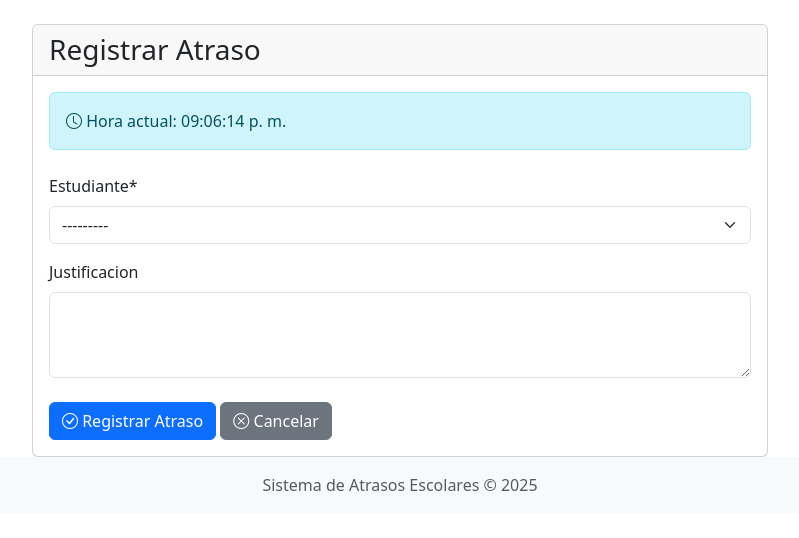
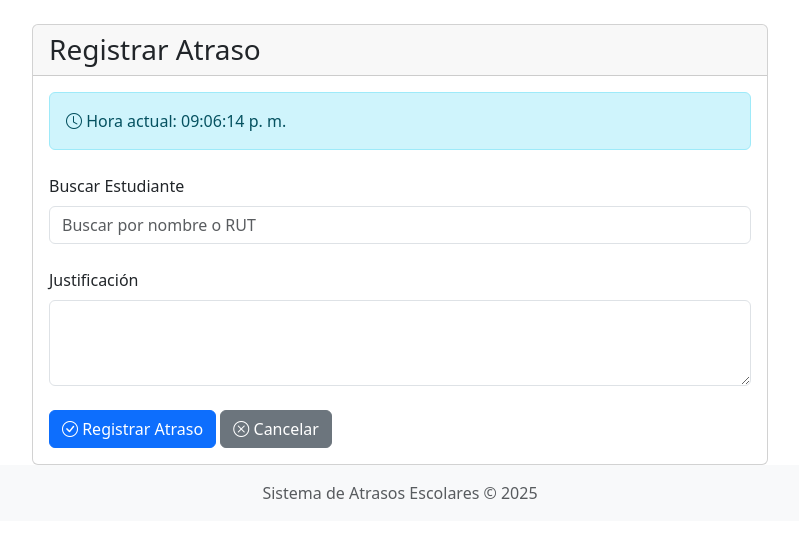
Before and after one commit to fabian-poblete/sistema-escolar, a Django app: page /atrasos/nuevo/ in a window 1280 px wide. Shown: the part 56-594 px from the top of the page, without its empty margins (240-1039 px from the left). Run offline with Django 5.2, Linux system fonts and the light colour scheme; the visitor is signed in with stand-in values (Sample User, id 1); data that the repository does not hold is empty; some libraries are stand-ins or nearby versions.

Commit message:
Funcional MVP without sms

```diff
--- a/registro/forms.py
+++ b/registro/forms.py
@@ -18,15 +18,26 @@ class EstudianteForm(forms.ModelForm):
 class AtrasoForm(forms.ModelForm):
     class Meta:
         model = Atraso
-        fields = ['estudiante', 'justificacion']
+        fields = ['justificacion']  # Solo mostramos el campo de justificación
         widgets = {
-            'estudiante': forms.Select(attrs={'class': 'form-control'}),
-            # 'curso': forms.Select(choices=CURSOS_CHILE, attrs={'class': 'form-control'}),
             'justificacion': forms.Textarea(attrs={'class': 'form-control', 'rows': 3}),
         }
+
+    # Campo oculto para almacenar el ID del estudiante seleccionado
+    estudiante_id = forms.CharField(widget=forms.HiddenInput(), required=True)
 
     def __init__(self, *args, **kwargs):
         super().__init__(*args, **kwargs)
         if self.instance and self.instance.pk:
-            self.fields['estudiante'].widget.attrs['readonly'] = True
-            # self.fields['curso'].widget.attrs['readonly'] = True
+            self.fields['estudiante_id'].initial = self.instance.estudiante.id
+
+    def clean_estudiante_id(self):
+        # Asegurarse de que el ID del estudiante es válido
+        estudiante_id = self.cleaned_data.get('estudiante_id')
+        if estudiante_id:
+            try:
+                estudiante = Estudiante.objects.get(id=estudiante_id)
+                return estudiante
+            except Estudiante.DoesNotExist:
+                raise forms.ValidationError("Estudiante no encontrado.")
+        raise forms.ValidationError("Debe seleccionar un estudiante.")
--- a/registro/urls.py
+++ b/registro/urls.py
@@ -18,4 +18,8 @@ urlpatterns = [
          name="carga_masiva_estudiantes"),
     path("descargar-plantilla/", views.descargar_plantilla,
          name="descargar_plantilla"),
+    path('buscar_estudiantes/', views.buscar_estudiantes,
+         name='buscar_estudiantes'),
+    path('descargar-log-errores/', views.descargar_log_errores,
+         name='descargar_log_errores'),
 ]
--- a/registro/views.py
+++ b/registro/views.py
@@ -1,3 +1,5 @@
+from django.http import JsonResponse
+from .models import Estudiante  # Asegúrate de importar el modelo correcto
 from .models import Atraso  # Asumiendo que tienes el modelo Atraso
 from django.shortcuts import render
 from django.http import HttpResponse
@@ -14,6 +16,8 @@ from .models import Estudiante, Atraso
 from .forms import EstudianteForm, AtrasoForm
 from datetime import datetime
 import logging
+import json
+from django.urls import reverse
 
 logger = logging.getLogger(__name__)
 
@@ -97,45 +101,54 @@ def registrar_atraso(request):
     if request.method == 'POST':
         form = AtrasoForm(request.POST)
         if form.is_valid():
-            atraso = form.save(commit=False)
-            # Tomar el curso del estudiante automáticamente
-            atraso.curso = atraso.estudiante.curso
-            atraso.save()
+            try:
+                atraso = Atraso()
+                atraso.estudiante = form.cleaned_data['estudiante_id']
+                atraso.curso = atraso.estudiante.curso
+                atraso.justificacion = form.cleaned_data['justificacion']
+                atraso.save()
 
-            # Intentar enviar notificación por email
-            try:
-                estudiante = atraso.estudiante
-                subject = f'Atraso registrado - {estudiante.nombre}'
-                message = f"""
-                Se ha registrado un atraso para el estudiante {estudiante.nombre}:
-                Fecha: {atraso.fecha}
-                Hora: {atraso.hora}
-                Curso: {atraso.curso}
-                Justificación: {atraso.justificacion or 'Sin justificación'}
-                """
-                send_mail(
-                    subject,
-                    message,
-                    settings.EMAIL_HOST_USER,
-                    [estudiante.email1],
-                    fail_silently=False,
-                )
-                if estudiante.email2:
+                # Intentar enviar notificación por email
+                try:
+                    estudiante = atraso.estudiante
+                    subject = f'Atraso registrado - {estudiante.nombre}'
+                    message = f"""
+                    Se ha registrado un atraso para el estudiante {estudiante.nombre}:
+                    Fecha: {atraso.fecha}
+                    Hora: {atraso.hora}
+                    Curso: {atraso.curso}
+                    Justificación: {
+                        atraso.justificacion or 'Sin justificación'}
+                    """
                     send_mail(
                         subject,
                         message,
                         settings.EMAIL_HOST_USER,
-                        [estudiante.email2],
+                        [estudiante.email1],
                         fail_silently=False,
                     )
-                messages.success(
-                    request, 'Atraso registrado y notificación enviada.')
+                    if estudiante.email2:
+                        send_mail(
+                            subject,
+                            message,
+                            settings.EMAIL_HOST_USER,
+                            [estudiante.email2],
+                            fail_silently=False,
+                        )
+                    messages.success(
+                        request, 'Atraso registrado y notificación enviada.')
+                except Exception as e:
+                    logger.error(f"Error al enviar email: {str(e)}")
+                    messages.warning(
+                        request, 'Atraso registrado pero no se pudo enviar la notificación por email.')
+
+                return redirect('lista_atrasos')
             except Exception as e:
-                logger.error(f"Error al enviar email: {str(e)}")
-                messages.warning(
-                    request, 'Atraso registrado pero no se pudo enviar la notificación por email.')
-
-            return redirect('lista_atrasos')
+                messages.error(
+                    request, f'Error al registrar el atraso: {str(e)}')
+        else:
+            messages.error(
+                request, 'Por favor, corrija los errores en el formulario.')
     else:
         form = AtrasoForm()
     return render(request, 'registro/atraso_form.html', {'form': form})
@@ -201,6 +214,35 @@ def descargar_plantilla(request):
 # Vista para la carga masiva de estudiantes
 
 
+def descargar_log_errores(request):
+    # Obtener los errores de la sesión
+    errores = request.session.get('errores_carga_masiva', [])
+    estudiantes_exitosos = request.session.get('estudiantes_exitosos', 0)
+    total_estudiantes = request.session.get('total_estudiantes', 0)
+
+    # Crear el contenido del log
+    log_content = "Reporte de Errores en Carga Masiva\n"
+    log_content += "================================\n\n"
+    log_content += f"Total de estudiantes procesados: {total_estudiantes}\n"
+    log_content += f"Estudiantes registrados exitosamente: {estudiantes_exitosos}\n"
+    log_content += f"Errores encontrados: {len(errores)}\n\n"
+    log_content += "Detalle de errores:\n"
+    log_content += "-----------------\n"
+    for error in errores:
+        log_content += f"- {error}\n"
+
+    # Crear la respuesta HTTP con el archivo de log
+    response = HttpResponse(log_content, content_type='text/plain')
+    response['Content-Disposition'] = 'attachment; filename="errores_carga_masiva.txt"'
+
+    # Limpiar los datos de la sesión después de descargar
+    request.session.pop('errores_carga_masiva', None)
+    request.session.pop('estudiantes_exitosos', None)
+    request.session.pop('total_estudiantes', None)
+
+    return response
+
+
 def carga_masiva_estudiantes(request):
     if request.method == "POST":
         file = request.FILES.get("file")
@@ -220,22 +262,64 @@ def carga_masiva_estudiantes(request):
                     request, "El archivo debe contener las columnas: RUT, Nombre, Curso, Email Principal, Email Secundario")
                 return redirect("lista_estudiantes")
 
+            # Lista para almacenar los errores
+            errores = []
+            estudiantes_exitosos = 0
+
             # Insertar los datos en la base de datos
-            for _, row in df.iterrows():
-                Estudiante.objects.create(
-                    rut=row["RUT"],
-                    nombre=row["Nombre"],
-                    curso=row["Curso"],
-                    email1=row["Email Principal"],
-                    # Evitar errores si el campo está vacío
-                    email2=row.get("Email Secundario", "")
-                )
+            for index, row in df.iterrows():
+                try:
+                    Estudiante.objects.create(
+                        rut=row["RUT"],
+                        nombre=row["Nombre"],
+                        curso=row["Curso"],
+                        email1=row["Email Principal"],
+                        email2=row.get("Email Secundario", "")
+                    )
+                    estudiantes_exitosos += 1
+                except Exception as e:
+                    # Crear un mensaje de error amigable
+                    mensaje_error = f"Fila {index + 2}: "
+                    if "UNIQUE constraint failed" in str(e):
+                        mensaje_error += f"El RUT {row['RUT']} ya está registrado en el sistema."
+                    else:
+                        mensaje_error += f"Error al procesar el estudiante {row['Nombre']} con RUT {row['RUT']}."
+                    errores.append(mensaje_error)
 
-            messages.success(request, "Carga masiva realizada con éxito.")
+            # Si hay errores, guardar en la sesión y mostrar mensaje con link
+            if errores:
+                request.session['errores_carga_masiva'] = errores
+                request.session['estudiantes_exitosos'] = estudiantes_exitosos
+                request.session['total_estudiantes'] = len(df)
+
+                # Crear el mensaje con el link
+                url_descarga = reverse('descargar_log_errores')
+                mensaje = f"Se procesaron {estudiantes_exitosos} estudiantes. Se encontraron {len(errores)} errores. "
+                mensaje += f'<a href="{url_descarga}" class="alert-link">Descargar reporte de errores</a>.'
+
+                messages.warning(request, mensaje, extra_tags='safe')
+            else:
+                messages.success(
+                    request, f"Se procesaron exitosamente {estudiantes_exitosos} estudiantes.")
+
         except Exception as e:
             messages.error(
-                request, f"Ocurrió un error al procesar el archivo: {str(e)}")
+                request, "Ocurrió un error al procesar el archivo. Por favor, verifique el formato del archivo.")
 
         return redirect("lista_estudiantes")
 
     return redirect("lista_estudiantes")
+
+
+def buscar_estudiantes(request):
+    query = request.GET.get('q', '')
+    if query:
+        estudiantes = Estudiante.objects.filter(
+            nombre__icontains=query
+        ) | Estudiante.objects.filter(rut__icontains=query)
+        resultados = [{'id': estudiante.id, 'nombre': estudiante.nombre,
+                       'rut': estudiante.rut} for estudiante in estudiantes]
+    else:
+        resultados = []
+
+    return JsonResponse(resultados, safe=False)
--- a/templates/registro/atraso_form.html
+++ b/templates/registro/atraso_form.html
@@ -1,4 +1,4 @@
-{% extends 'registro/base.html' %} {% load crispy_forms_tags %}
+{% extends 'registro/base.html' %} {% load crispy_forms_tags %} }
 {% block content%}
 <div class="row justify-content-center">
   <div class="col-md-8">
@@ -12,7 +12,48 @@
           <span id="current-time"></span>
         </div>
         <form method="post">
-          {% csrf_token %} {{ form|crispy }}
+          {% csrf_token %} {% if form.errors %}
+          <div class="alert alert-danger">
+            <h5>Por favor, corrija los siguientes errores:</h5>
+            {{ form.errors }}
+          </div>
+          {% endif %}
+
+          <!-- Campo de búsqueda de estudiante -->
+          <div class="mb-3">
+            <label for="student-search" class="form-label">
+              Buscar Estudiante
+            </label>
+            <input
+              type="text"
+              id="student-search"
+              class="form-control"
+              placeholder="Buscar por nombre o RUT"
+              autocomplete="off"
+            />
+            <div
+              id="search-results"
+              class="list-group mt-2"
+              style="max-height: 200px; overflow-y: auto"
+            ></div>
+          </div>
+
+          <!-- Campo oculto para almacenar el ID del estudiante -->
+          <input type="hidden" name="estudiante_id" id="student-id" />
+
+          <!-- Campo de justificación -->
+          <div class="mb-3">
+            <label for="id_justificacion" class="form-label"
+              >Justificación</label
+            >
+            <textarea
+              name="justificacion"
+              id="id_justificacion"
+              class="form-control"
+              rows="3"
+            ></textarea>
+          </div>
+
           <div class="mt-4">
             <button type="submit" class="btn btn-primary">
               <i class="bi bi-check-circle"></i> Registrar Atraso
@@ -41,5 +82,49 @@
   // Actualizar cada segundo
   updateTime();
   setInterval(updateTime, 1000);
+
+  // Función para buscar estudiantes en tiempo real
+  document
+    .getElementById("student-search")
+    .addEventListener("input", function () {
+      const query = this.value.trim();
+
+      if (query.length > 2) {
+        // Realizar búsqueda si el texto tiene más de 2 caracteres
+        fetch(`/buscar_estudiantes/?q=${query}`)
+          .then((response) => response.json())
+          .then((data) => {
+            const resultsContainer = document.getElementById("search-results");
+            resultsContainer.innerHTML = ""; // Limpiar resultados anteriores
+
+            if (data.length > 0) {
+              data.forEach((student) => {
+                const resultItem = document.createElement("a");
+                resultItem.href = "#";
+                resultItem.classList.add(
+                  "list-group-item",
+                  "list-group-item-action"
+                );
+                resultItem.textContent = `${student.nombre} - ${student.rut}`;
+                resultItem.onclick = () =>
+                  selectStudent(student.id, student.nombre, student.rut);
+                resultsContainer.appendChild(resultItem);
+              });
+            } else {
+              resultsContainer.innerHTML =
+                '<div class="list-group-item">No se encontraron resultados</div>';
+            }
+          });
+      } else {
+        document.getElementById("search-results").innerHTML = ""; // Limpiar resultados si no hay texto
+      }
+    });
+
+  // Función para seleccionar un estudiante
+  function selectStudent(id, nombre, rut) {
+    document.getElementById("student-search").value = `${nombre} - ${rut}`;
+    document.getElementById("student-id").value = id; // Asumiendo que tienes un campo oculto para almacenar el ID
+    document.getElementById("search-results").innerHTML = ""; // Limpiar los resultados
+  }
 </script>
 {% endblock %}
--- a/templates/registro/base.html
+++ b/templates/registro/base.html
@@ -1,30 +1,45 @@
 <!DOCTYPE html>
 <html lang="es">
   <head>
-    <meta charset="UTF-8">
-    <meta name="viewport" content="width=device-width, initial-scale=1.0">
+    <meta charset="UTF-8" />
+    <meta name="viewport" content="width=device-width, initial-scale=1.0" />
     <title>Sistema de Atrasos Escolares</title>
-    <link href="https://cdn.jsdelivr.net/npm/bootstrap@5.3.0/dist/css/bootstrap.min.css" rel="stylesheet">
-    <link rel="stylesheet" href="https://cdn.jsdelivr.net/npm/bootstrap-icons@1.7.2/font/bootstrap-icons.css">
+    <link
+      href="https://cdn.jsdelivr.net/npm/bootstrap@5.3.0/dist/css/bootstrap.min.css"
+      rel="stylesheet"
+    />
+    <link
+      rel="stylesheet"
+      href="https://cdn.jsdelivr.net/npm/bootstrap-icons@1.7.2/font/bootstrap-icons.css"
+    />
   </head>
   <body>
     <nav class="navbar navbar-expand-lg navbar-dark bg-primary">
       <div class="container">
         <a class="navbar-brand" href="{% url 'home' %}">Sistema de Atrasos</a>
-            <button class="navbar-toggler" type="button" data-bs-toggle="collapse" data-bs-target="#navbarNav">
+        <button
+          class="navbar-toggler"
+          type="button"
+          data-bs-toggle="collapse"
+          data-bs-target="#navbarNav"
+        >
           <span class="navbar-toggler-icon"></span>
         </button>
         <div class="collapse navbar-collapse" id="navbarNav">
           <ul class="navbar-nav me-auto">
             {% if user.is_authenticated %}
             <li class="nav-item">
-                        <a class="nav-link" href="{% url 'lista_estudiantes' %}">Estudiantes</a>
+              <a class="nav-link" href="{% url 'lista_estudiantes' %}"
+                >Estudiantes</a
+              >
             </li>
             <li class="nav-item">
               <a class="nav-link" href="{% url 'lista_atrasos' %}">Atrasos</a>
             </li>
             <li class="nav-item">
-                        <a class="nav-link" href="{% url 'registrar_atraso' %}">Registrar Atraso</a>
+              <a class="nav-link" href="{% url 'registrar_atraso' %}"
+                >Registrar Atraso</a
+              >
             </li>
             {% endif %}
           </ul>
@@ -36,7 +51,11 @@
               </span>
             </li>
             <li class="nav-item">
-                        <a class="nav-link" href="{% url 'logout' %}" onclick="return confirm('¿Está seguro que desea cerrar sesión?')">
+              <a
+                class="nav-link"
+                href="{% url 'logout' %}"
+                onclick="return confirm('¿Está seguro que desea cerrar sesión?')"
+              >
                 <i class="bi bi-box-arrow-right"></i> Cerrar Sesión
               </a>
             </li>
@@ -53,22 +72,27 @@
     </nav>
 
     <div class="container mt-4">
-        {% if messages %}
-            {% for message in messages %}
-                <div class="alert alert-{{ message.tags }} alert-dismissible fade show" role="alert">
-                    {{ message }}
-                    <button type="button" class="btn-close" data-bs-dismiss="alert" aria-label="Close"></button>
+      {% if messages %} {% for message in messages %}
+      <div
+        class="alert alert-{{ message.tags }} alert-dismissible fade show"
+        role="alert"
+      >
+        {{ message|safe }}
+        <button
+          type="button"
+          class="btn-close"
+          data-bs-dismiss="alert"
+          aria-label="Close"
+        ></button>
       </div>
-            {% endfor %}
-        {% endif %}
-
-        {% block content %}
-        {% endblock %}
+      {% endfor %} {% endif %} {% block content %} {% endblock %}
     </div>
 
     <footer class="footer mt-auto py-3 bg-light">
       <div class="container text-center">
-            <span class="text-muted">Sistema de Atrasos Escolares © {% now "Y" %}</span>
+        <span class="text-muted"
+          >Sistema de Atrasos Escolares © {% now "Y" %}</span
+        >
       </div>
     </footer>
 
```
Also changed, not shown: registro/models.py (+11 -4 lines), registro/migrations/0005_alter_estudiante_rut.py (added). Lines whose indentation alone changed are shown as unchanged.
